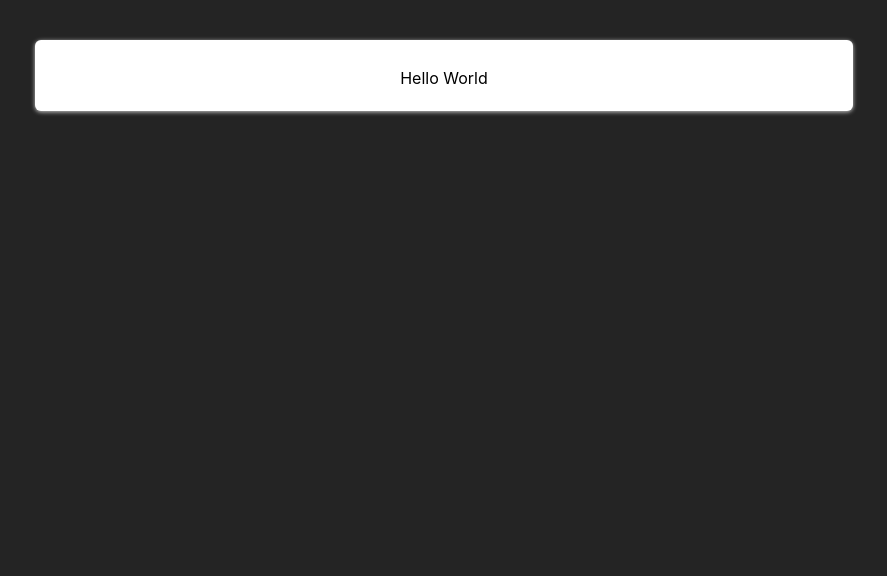
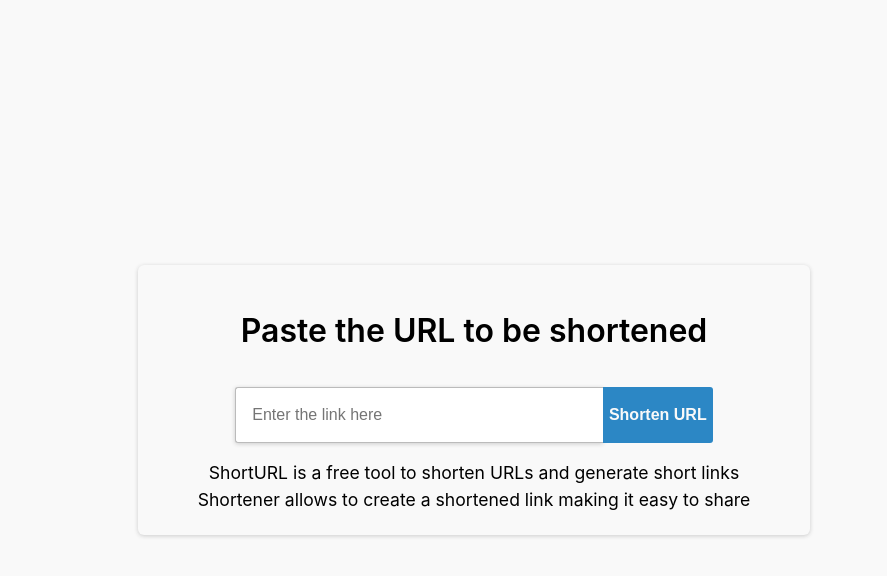
Before and after one commit to alvislim/UrlShortenerFE, a React (Vite) app: page / in a window 1280 px wide. Shown: the top 576 px of the page, without its empty margins (196-1083 px from the left). Built offline with nearby package versions, Linux system fonts and the light colour scheme.

Commit message:
added input card component

```diff
--- a/src/App.css
+++ b/src/App.css
@@ -1,6 +1,5 @@
 #root {
   max-width: 1280px;
   margin: 0 auto;
-  padding: 2rem;
   text-align: center;
 }
--- a/src/App.tsx
+++ b/src/App.tsx
@@ -1,10 +1,10 @@
 import "./App.css";
-import Card from "@/components/card";
+import InputCard from "@/components/inputCard";
 
 function App() {
   return (
     <>
-      <Card />
+      <InputCard />
     </>
   );
 }
--- a/src/components/card/index.css
+++ /dev/null
@@ -1,11 +0,0 @@
-.card-container {
-  width: 100%;
-  max-width: 758px;
-  border-radius: 6px;
-  padding: 10px 30px 5px;
-  text-align: center;
-  background: #fff;
-  box-shadow: 0 1px 4px #ccc;
-  color: black;
-  margin: auto;
-}
--- a/src/components/card/index.tsx
+++ /dev/null
@@ -1,11 +0,0 @@
-import "./index.css";
-
-const Card = () => {
-  return (
-    <div className='card-container'>
-      <p>Hello World</p>
-    </div>
-  );
-};
-
-export default Card;
--- /dev/null
+++ b/src/components/inputCard/index.css
@@ -0,0 +1,55 @@
+.card-container {
+  width: 100%;
+  max-width: 758px;
+  border-radius: 6px;
+  padding: 10px 30px 5px;
+  text-align: center;
+  background: var(--white-shade);
+  box-shadow: 0 1px 4px #ccc;
+  color: black;
+  display: flex;
+  flex-direction: column;
+  align-items: center;
+}
+
+.title {
+  font-weight: 600;
+  font-size: 2rem;
+}
+
+.desc {
+  font-size: 1.1rem;
+}
+
+.input-wrapper {
+  height: 56px;
+  width: 100%;
+}
+
+.input-wrapper > .input {
+  display: table-cell;
+  width: 60%;
+  height: inherit;
+  border: 1px solid #bbb;
+  border-radius: 3px;
+  border-bottom-right-radius: 0;
+  border-top-right-radius: 0;
+  box-sizing: border-box;
+  border-right: 0;
+  padding: 10px 16px;
+  font-size: 1rem;
+  box-shadow: 0 1px 4px #ccc;
+}
+
+.input-wrapper > .cta {
+  background-color: var(--blue-shade);
+  color: var(--white-shade);
+  border: none;
+  border-radius: 3px;
+  height: inherit;
+  cursor: pointer;
+  font-weight: 600;
+  font-size: 1rem;
+  border-top-left-radius: 0;
+  border-bottom-left-radius: 0;
+}
--- /dev/null
+++ b/src/components/inputCard/index.tsx
@@ -0,0 +1,39 @@
+import { ChangeEvent, useState } from "react";
+import "./index.css";
+
+const InputCard = () => {
+  const [input, setInput] = useState<string>("");
+
+  const onChange = (e: ChangeEvent<HTMLInputElement>) => {
+    setInput(e.target.value);
+  };
+
+  const onSubmit = (url: string) => {
+    console.log(url);
+  };
+
+  return (
+    <div className='card-container'>
+      <p className='title'>Paste the URL to be shortened</p>
+      <div className='input-wrapper'>
+        <input
+          type='text'
+          value={input}
+          onChange={(e) => onChange(e)}
+          className='input'
+          placeholder='Enter the link here'
+        />
+        <button className='cta' onClick={() => onSubmit(input)}>
+          Shorten URL
+        </button>
+      </div>
+      <p className='desc'>
+        ShortURL is a free tool to shorten URLs and generate short links
+        <br />
+        Shortener allows to create a shortened link making it easy to share
+      </p>
+    </div>
+  );
+};
+
+export default InputCard;
--- a/src/index.css
+++ b/src/index.css
@@ -3,12 +3,26 @@
   line-height: 1.5;
   font-weight: 400;
 
-  color-scheme: light dark;
+  /* color-scheme: light dark; */
   color: rgba(255, 255, 255, 0.87);
-  background-color: #242424;
+  background-color: var(--white-shade);
 
   font-synthesis: none;
   text-rendering: optimizeLegibility;
   -webkit-font-smoothing: antialiased;
   -moz-osx-font-smoothing: grayscale;
+
+  --blue-shade: #2c87c5;
+  --white: #fff;
+  --white-shade: #f9f9f9;
 }
+
+body {
+  margin: 0;
+  padding: 0;
+  display: flex;
+  place-items: center;
+  min-width: 320px;
+  height: 100vh;
+  overflow-x: hidden;
+}
```
